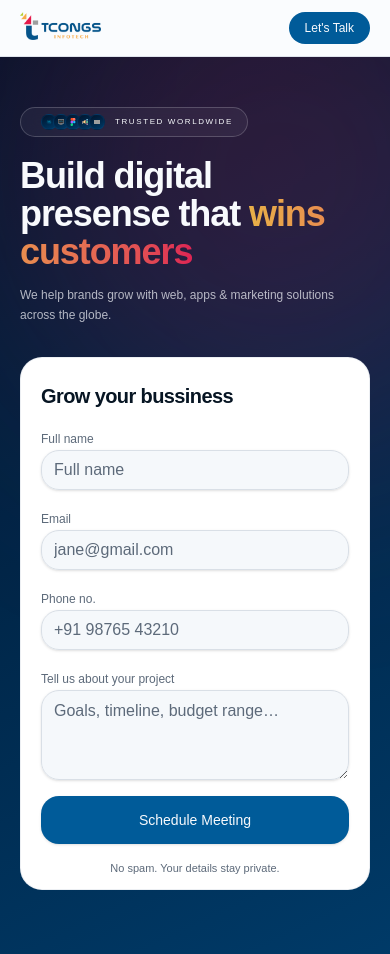
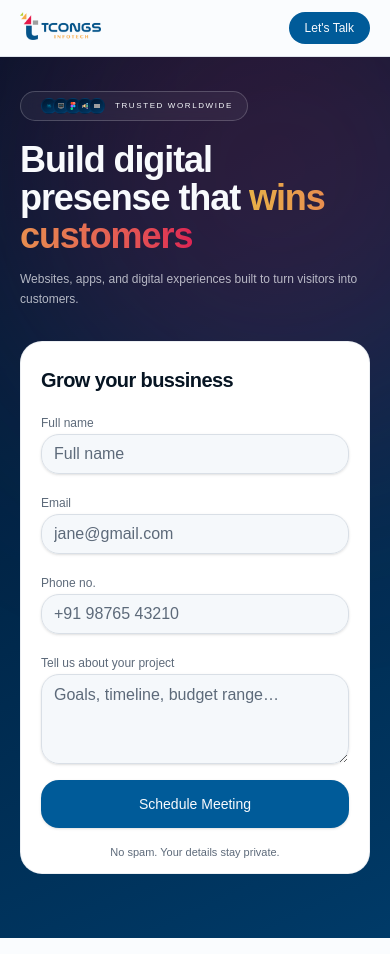
Before and after one commit to shubhamnar93/tcongs-redesgin, a Next.js app: page / in a window 390 px wide. Built offline with nearby package versions, Linux system fonts and the light colour scheme; grey boxes are pictures that could not be loaded.

Commit message:
decreased the padding and made header sticky

```diff
--- a/src/components/Header.tsx
+++ b/src/components/Header.tsx
@@ -2,7 +2,7 @@ import Image from "next/image"
 
 export const Header = () => {
   return (
-    <header className="border-b border-border  bg-background ">
+    <header className="sticky top-0 z-30 backdrop-blur border-b border-border  bg-background ">
       <div className="grid grid-cols-[minmax(0,1fr)_auto] mx-auto px-5 py-3 sm:px-6 sm:py-4 max-w-6xl">
         <Image className="md:hidden" src={"/logo.svg"} alt="logo of tcongs" width={"81"} height={"28"} />
         <Image className="hidden md:flex" src={"/logo.svg"} alt="logo of tcongs" height={"32"} width={"94"} />
--- a/src/components/Hero.tsx
+++ b/src/components/Hero.tsx
@@ -3,7 +3,7 @@ import { ContactForm } from "./ContactForm"
 
 export const Hero = () => {
   return (
-    <section className="relative overflow-hidden bg-gradient-brand pb-16 pt-12 md:pb-24 md:pt-20">
+    <section className="relative overflow-hidden bg-gradient-brand pb-16 pt-8 md:pb-24 md:pt-20">
       <div className="pointer-events-none absolute inset-0 bg-gradient-grid bg-gradient-size opacity-40"></div>
       <div aria-hidden="true" className="pointer-events-none absolute -right-40 -top-40 h-[34rem] w-[34rem] rounded-full bg-crimson/20 blur-[120px]" />
       <div className="relative mx-auto grid max-w-6xl gap-8 px-5 sm:px-6 lg:grid-cols-[1.1fr_0.9fr] lg:items-center lg:gap-16">
@@ -17,7 +17,7 @@ export const Hero = () => {
             </span>
           </h1>
           <p className="mt-4 max-w-lg text-xs leading-relaxed text-brand-foreground/70 md:mt-7 md:text-lg">
-            We help brands grow with web, apps & marketing solutions across the globe.
+            Websites, apps, and digital experiences built to turn visitors into customers.
           </p>
         </div>
         <ContactForm />
```
